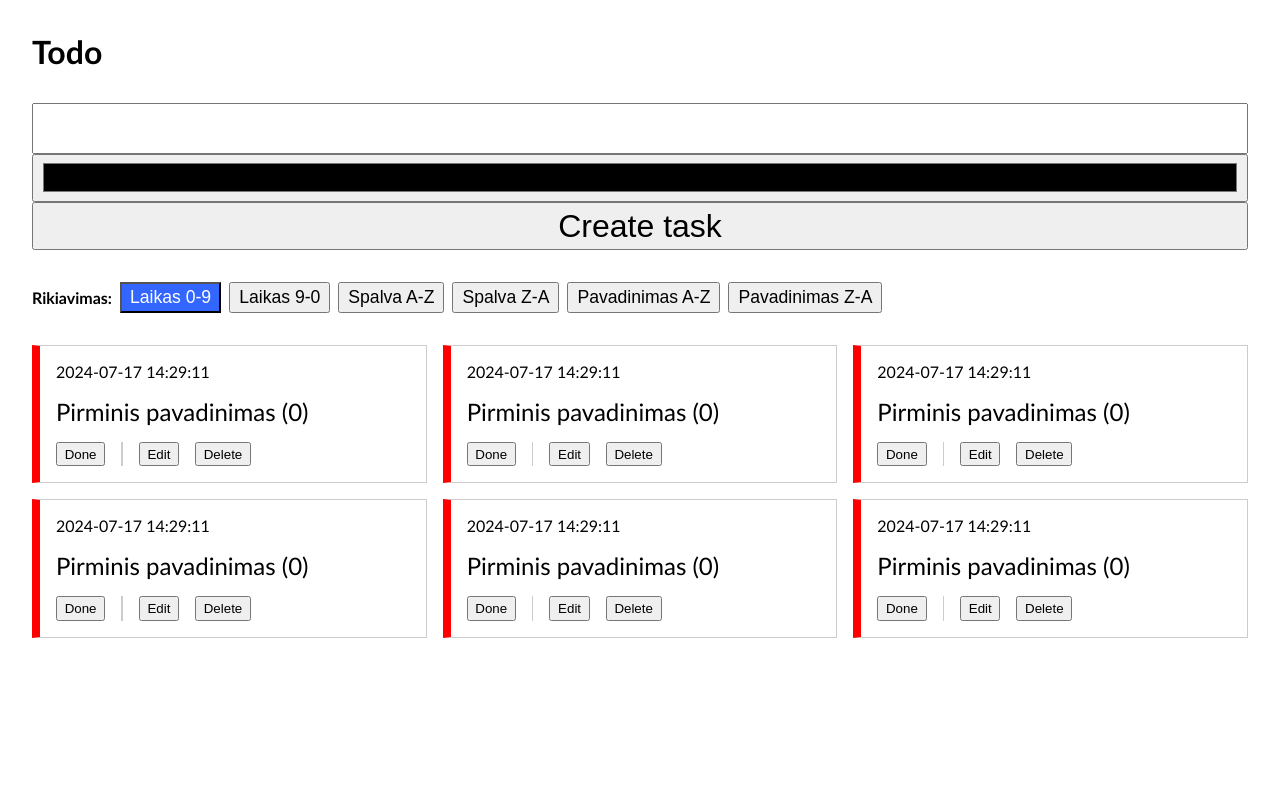
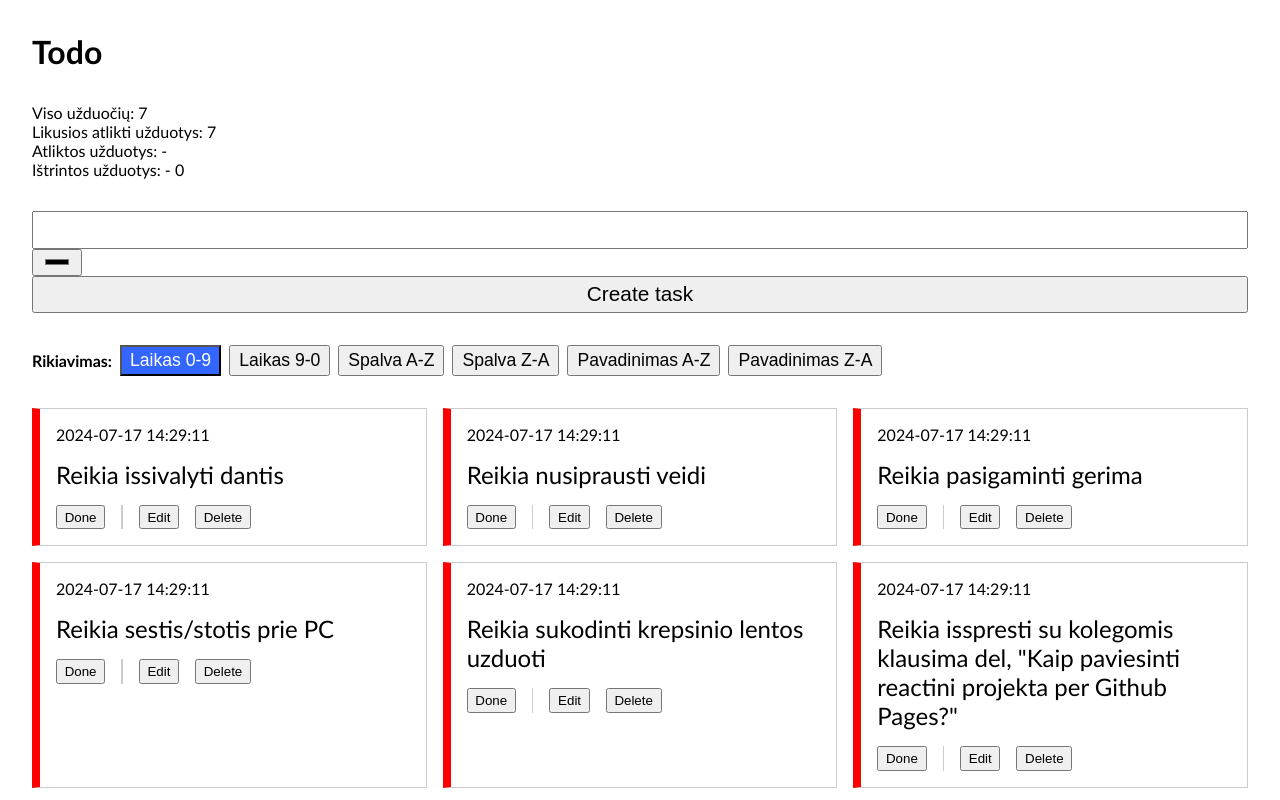
Before and after one commit to konoto1/todo-react, a React (Vite) app: page / in a window 1280 px wide. Shown: the top 800 px of the page. Built offline with nearby package versions, Linux system fonts and the light colour scheme.

Commit message:
update with tasks

```diff
--- a/src/App.jsx
+++ b/src/App.jsx
@@ -1,14 +1,34 @@
+import { useState } from "react";
 import { FormCreateTask } from "./components/form/Form";
 import { ListActions } from "./components/list-actions/ListActions";
 import { TaskList } from "./components/task-list/TaskList";
+import { tasks } from "./data/tasks.js";
 
 function App() {
+  const [taskList, setTaskList] = useState(tasks);
+  const [count, setCount] = useState(0);
+
+  function handleTaskListClick() {
+    setTaskList(prev => [
+      ...prev,
+      {
+        text: 'Baisus reikalai....'
+      }
+    ]);
+  }
+
   return (
     <main>
-      <h1>Todo</h1>
+      <h1 onClick={handleTaskListClick}>Todo</h1>
+      <div>
+        <p>Viso užduočių: {taskList.length}</p>
+        <p>Likusios atlikti užduotys: {taskList.length}</p>
+        <p>Atliktos užduotys: -</p>
+        <p onClick={() => setCount(prevCount => prevCount + 1)}>Ištrintos užduotys: - {count}</p>
+      </div>
       <FormCreateTask />
       <ListActions />
-      <TaskList />
+      <TaskList data={taskList} />
     </main>
   );
 }
--- a/src/components/task-list/Task.jsx
+++ b/src/components/task-list/Task.jsx
@@ -1,44 +1,53 @@
 import { useState } from "react";
 
-export function Task() {
-    const [count, setCount] = useState(0);
-    const [title, setTitle] = useState('Pirminis pavadinimas');
-
-    function updateCount1() {
-        setCount(count + 1);
-    }
-
-    function updateCount2() {
-        setCount(count + 2);
-    }
-
-    function updateCount3() {
-        setCount(count + 3);
-    }
-
-    function updateTitle() {
-        setTitle('Atnaujinta pavadinimo reiksme!');
-    }
-
+export function Task(params) {
+    const { text } = params.data;
+    const [taskVisibility, setTaskVisibility] = useState(true);
+    const [taskDone, setTaskDone] = useState(false);
+    const [editForm, setEditForm] = useState(false);
+    const [taskText, setTaskText] = useState(text);
+    const [inputText, setInputText] = useState(text);
     const style = {
         borderLeftColor: '#ff0000',
     };
 
+    function handleUpdate(e) {
+        e.preventDefault();
+
+        const cleanText = inputText.trim();
+
+        if (cleanText !== '') {
+            setTaskText(cleanText);
+            setInputText(cleanText);
+            setEditForm(prev => false);
+        }
+    }
+
+    if (taskVisibility === false) {
+        return;
+    }
+
     return (
-        <article className="item" data-state="" style={style}>
+        <article className="item" data-state={taskDone ? 'done' : ''} style={style}>
             <div className="date">2024-07-17 14:29:11</div>
             <div className="state">Atlikta</div>
-            <div className="text" onClick={updateTitle}>{title} ({count})</div>
-            <form className="hidden">
-                <input type="text" value="What shoould I doo?" />
-                <button className="update" type="submit">Update</button>
-                <button className="cancel" type="button">Cancel</button>
+            <div className="text">{taskText}</div>
+            <form onSubmit={handleUpdate} className={editForm ? '' : 'hidden'}>
+                <input onChange={e => setInputText(e.target.value)} type="text" value={inputText} />
+                <div className="btnList">
+                    <button onClick={() => setInputText(taskText)} className="clear" type="reset">Reset</button>
+                    <button onClick={() => setInputText('')} className="clear" type="reset">Clear</button>
+                    <button className="update" type="submit">Update</button>
+                    <button onClick={() => setEditForm(prev => false)} className="cancel" type="button">Cancel</button>
+                </div>
             </form>
             <div className="actions">
-                <button className="done" onClick={updateCount1}>Done</button>
-                <div className="divider"></div>
-                <button className="edit" onClick={updateCount2}>Edit</button>
-                <button className="delete" onClick={updateCount3}>Delete</button>
+                {!taskDone && <>
+                    <button onClick={() => setTaskDone(true)} className="done">Done</button>
+                    <div className="divider"></div>
+                    <button className="edit" onClick={() => setEditForm(prev => true)}>Edit</button>
+                </>}
+                <button onClick={() => setTaskVisibility(prev => false)} className="delete">Delete</button>
             </div>
         </article>
     );
--- a/src/components/task-list/TaskList.jsx
+++ b/src/components/task-list/TaskList.jsx
@@ -1,9 +1,7 @@
 import { Task } from "./Task";
 
-export function TaskList() {
-    const data = [1, 1, 1, 1, 1, 1];
-
-    if (data.length === 0) {
+export function TaskList(params) {
+    if (params.data.length === 0) {
         return (
             <div className="list empty">
                 Empty
@@ -13,7 +11,7 @@ export function TaskList() {
 
     return (
         <div className="list">
-            {data.map((item, index) => <Task key={index} />)}
+            {params.data.map((item, index) => <Task key={index} data={item} />)}
         </div>
     );
 }
--- /dev/null
+++ b/src/data/tasks.js
@@ -0,0 +1,23 @@
+export const tasks = [
+    {
+        text: 'Reikia issivalyti dantis',
+    },
+    {
+        text: 'Reikia nusiprausti veidi',
+    },
+    {
+        text: 'Reikia pasigaminti gerima',
+    },
+    {
+        text: 'Reikia sestis/stotis prie PC',
+    },
+    {
+        text: 'Reikia sukodinti krepsinio lentos uzduoti',
+    },
+    {
+        text: 'Reikia isspresti su kolegomis klausima del, "Kaip paviesinti reactini projekta per Github Pages?"',
+    },
+    {
+        text: 'Gerai issimiegoti... 😴😴😴',
+    },
+];
--- a/src/index.css
+++ b/src/index.css
@@ -3,7 +3,6 @@ body * {
   margin: 0;
   padding: 0;
   box-sizing: border-box;
-  vertical-align: top;
 }
 
 body {
@@ -23,22 +22,29 @@ form {
   width: 100%;
 }
 
-form>input,
-form>button {
-  min-height: 3rem;
-  width: 100%;
-  padding: 0.3rem 0.5rem;
-  font-size: 2rem;
-  line-height: 2rem;
+form>input {
+  padding: 0.3em 0.5em;
+  font-size: 1.2rem;
 }
 
-/* ------------------------------ */
+form>.btnList {
+  display: flex;
+}
+
+form button {
+  width: 100%;
+  padding: 0.3em 0.5em;
+  font-size: 1.3rem;
+  line-height: 1em;
+}
+
+/* ------------------------------- */
 
 .list-actions {
   display: flex;
-  gap: 0.5rem;
   align-items: center;
   flex-wrap: wrap;
+  gap: 0.5rem;
 }
 
 .list-actions .title {
@@ -51,16 +57,11 @@ form>button {
 }
 
 .list-actions button.active {
-  font-size: 1.1rem;
-  padding: 0.2rem 0.5rem;
   background-color: #36f;
   color: #fff;
 }
 
-
-
-/* ------------------------------ */
-
+/* ------------------------------- */
 
 .list {
   display: grid;
@@ -71,10 +72,10 @@ form>button {
 .list.empty {
   border: 0.2rem solid #ccc;
   padding: 2rem;
+  font-size: 2rem;
+  color: #999;
   text-align: center;
   font-style: italic;
-  font-size: 2rem;
-  color: #999;
 }
 
 .list>.item {
@@ -82,13 +83,13 @@ form>button {
   flex-direction: column;
   gap: 1rem;
   padding: 1rem;
+  position: relative;
   border: 1px solid #ccc;
-  position: relative;
   border-left: 0.5rem solid #000;
 }
 
 .list>.item[data-state='done'] {
-  background-color: #CCC;
+  background-color: #ccc;
 }
 
 .list .state {
@@ -106,15 +107,12 @@ form>button {
 }
 
 .list .text {
-  width: inherit;
   font-size: 1.5rem;
-  overflow: auto;
 }
 
 .list .actions {
   display: flex;
   gap: 1rem;
-  margin-top: auto;
 }
 
 .list .actions button {
@@ -133,50 +131,36 @@ form>button {
 
 .toast {
   display: none;
-  /* display: flex; */
   position: fixed;
   bottom: 3rem;
   left: 50%;
   transform: translateX(-50%);
   width: 90%;
   max-width: 24rem;
+  background-color: #fff;
   border: 1px solid #ccc;
   box-shadow: 0 0.2rem 0.4rem #0003;
-  background-color: #fff;
 }
 
 .toast.active {
   display: flex;
 }
 
-.toast[data-state=''] .icon {
-  display: none;
-}
-
 .toast>.icon {
+  width: 4rem;
   padding: 1rem;
-  width: 4rem;
 }
 
 .toast>.icon>svg {
   display: none;
+  width: 2rem;
   height: 2rem;
-  width: 2rem;
 }
 
-.toast[data-state="success"]>.icon>svg:nth-child(1) {
-  display: block;
-}
-
-.toast[data-state="info"]>.icon>svg:nth-child(2) {
-  display: block;
-}
-
-.toast[data-state="warning"]>.icon>svg:nth-child(3) {
-  display: block;
-}
-
-.toast[data-state="error"]>.icon>svg:nth-child(4) {
+.toast[data-state='success']>.icon>svg:nth-child(1),
+.toast[data-state='info']>.icon>svg:nth-child(2),
+.toast[data-state='warning']>.icon>svg:nth-child(3),
+.toast[data-state='error']>.icon>svg:nth-child(4) {
   display: block;
 }
 
@@ -194,25 +178,25 @@ form>button {
   margin-bottom: 0.5rem;
 }
 
-.toast[data-state="success"]>.texts>.title {
+.toast[data-state='success']>.texts>.title {
   color: green;
 }
 
-.toast[data-state="info"]>.texts>.title {
+.toast[data-state='info']>.texts>.title {
   color: blue;
 }
 
-.toast[data-state="warning"]>.texts>.title {
+.toast[data-state='warning']>.texts>.title {
   color: orange;
 }
 
-.toast[data-state="error"]>.texts>.title {
+.toast[data-state='error']>.texts>.title {
   color: red;
 }
 
 .toast>.close {
+  width: 4rem;
   padding: 1rem;
-  width: 4rem;
   margin-left: auto;
 }
 
```
